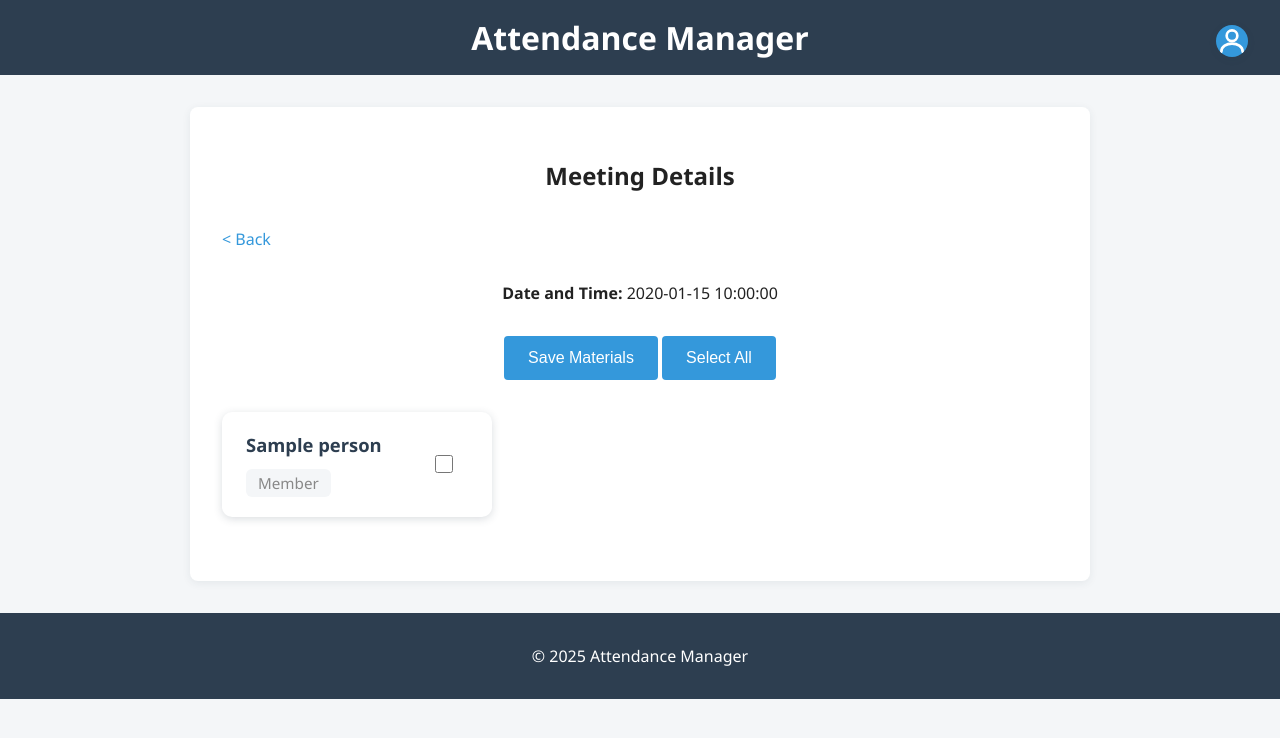
After one commit to Morrisvdb/AttendanceManagerWeb, a Python web app: template main/templates/view_meeting_materials.html in a window 1280 px wide. The commit adds this page. Shown: the top 738 px of the page. Run offline with Jinja, Linux system fonts and the light colour scheme; the template is opened without the code that fills it: most values are stand-ins (such as "Sample title", 1, 10 or a date in 2020); some libraries are stand-ins or nearby versions.

Commit message:
Updated run.sh and added material checking

```diff
--- a/main/__init__.py
+++ b/main/__init__.py
@@ -1,6 +1,6 @@
 from flask import Flask
 from dotenv import load_dotenv, find_dotenv, set_key
-from config import Development, Production
+from main.config import Development, Production
 import os, random, string
 
 API_URL = "http://localhost:5001"
--- /dev/null
+++ b/main/static/selectAllCheckboxesInForm.js
@@ -0,0 +1,6 @@
+function selectAllCheckboxesInForm() {
+    const checkboxes = document.querySelectorAll('input[type="checkbox"].presence-checkbox');
+    checkboxes.forEach((checkbox) => {
+        checkbox.checked = true;
+    });
+}
--- a/main/static/stylesheet.css
+++ b/main/static/stylesheet.css
@@ -64,7 +64,12 @@
     font-weight: bold;
     margin-bottom: 0.5rem;
     color: #2d3e50;
+    white-space: nowrap;
+    overflow: hidden;
+    text-overflow: ellipsis;
+    max-width: 150px;
 }
+
 .person-role {
     font-size: 0.95rem;
     color: #888;
@@ -81,14 +86,19 @@
     color: #155724;
 }
 
+.status-badge-teal {
+    background-color: #d1ecf1;
+    color: #0c5460;
+}
+
 .status-badge-orange {
     background-color: #ffe5d8;
     color: #0c5460
 }
 
-.status-badge-teal {
-    background-color: #d1ecf1;
-    color: #0c5460;
+.status-badge-red {
+    background-color: #f8d7da;
+    color: #721c24;
 }
 
 .person-attendance-card {
@@ -96,8 +106,8 @@
     border-radius: 10px;
     box-shadow: 0 2px 8px rgba(44, 62, 80, 0.175);
     padding: 1.25rem 1.5rem;
-    min-width: 220px;
-    max-width: 250px;
+    width: 270px;
+    max-width: 270px;
     flex: 1 1 180px;
     display: flex;
     flex-direction: row;
@@ -110,6 +120,7 @@
     width: 100%;
     align-items: center;
     justify-content: space-between;
+    gap: 1rem;
 }
 
 .person-info {
@@ -117,12 +128,15 @@
     flex-direction: column;
     gap: 0.25rem; /* small gap between name and role (stacked) */
     align-items: flex-start;
+    flex: 1;
+    min-width: 0;
 }
 
 .person-attendance-status {
-    margin-left: 1rem;
     display: flex;
     align-items: center;
+    gap: 0.5rem;
+    flex-shrink: 0;
 }
 
 .presence-checkbox {
@@ -353,6 +367,15 @@ form br {
     font-size: 1rem;
 }
 
+.return-button {
+    background: none;
+    border: none;
+    color: #3498db;
+    cursor: pointer;
+    font-size: 1rem;
+    padding: 0;
+}
+
 .alert {
     padding: 0.75rem 1rem;
     border-radius: 4px;
@@ -414,6 +437,28 @@ select {
     box-shadow: inset 0 1px 3px rgba(0,0,0,0.1);
 }
 
+fieldset {
+    margin: 0;
+    padding: 0;
+    border: none;
+}
+
+.disabled-form {
+    opacity: 0.6;
+    pointer-events: none;
+}
+
+.truncated-text {
+    white-space: nowrap;
+    overflow: hidden;
+    text-overflow: ellipsis;
+    max-width: 200px;
+}
+
+.redtablecell {
+    background-color: #f8d7da;
+}
+
 
 /* ----------------------
    Responsive Design
@@ -442,25 +487,6 @@ input[type="submit"],
     min-height: 44px;
 }
 
-/* Breakpoint: Tablet & Small Desktops (≤900px)
-@media (max-width: 900px) {
-    .card-list {
-        grid-template-columns: repeat(2, 1fr);
-        max-width: 720px;
-        gap: 1rem;
-    }
-    main {
-        margin: 1rem;
-        padding: 1.25rem;
-    }
-    .person-card,
-    .meeting-card,
-    .person-attendance-card {
-        max-width: none;
-        width: 100%;
-        min-width: 0;
-    }
-} */
 
 /* Breakpoint: Mobile Phones (≤600px) */
 @media (max-width: 600px) {
--- a/main/templates/view_group.html
+++ b/main/templates/view_group.html
@@ -36,7 +36,7 @@
         <p><strong>Meeting Day:</strong> {{ day_name }}</p>
         <p><strong>Meeting Time:</strong> {{ group.time }}</p>
         {% if next_meeting %}
-            <p><strong>Next Meeting:</strong> {{ next_meeting.date_time.strftime('%Y-%m-%d') }}</p>
+            <a href="{{url_for('view_meeting', meeting_id=next_meeting.id)}}" class="no-link-style"><p><strong>Next Meeting:</strong> <i><u>{{ next_meeting.date_time.strftime('%Y-%m-%d') }}</u></i></p></a>
 
         {% else %}
             <p><strong>Next Meeting:</strong> No upcoming meetings scheduled.</p>
@@ -44,6 +44,7 @@
         <!-- TODO: Add a button to the next meeting. -->
         <a href="{{ url_for('group_people', group_id=group.id) }}" class="button">People</a>
         <a href="{{ url_for('group_meetings', group_id=group.id) }}" class="button">Meetings</a> <br> <br>
+        <a href="{{ url_for('view_group_material_log', group_id=group.id) }}" class="button">Materials</a> <br> <br>
         <a href="{{ url_for('edit_group', group_id=group.id) }}" class="button">Edit Group</a>
         <a href="{{ url_for('delete_group', group_id=group.id) }}" class="button alert-danger" onclick="return confirm('Are you sure you want to delete this group?');">Delete Group</a>
     </div>
--- /dev/null
+++ b/main/templates/view_meeting_materials.html
@@ -0,0 +1,66 @@
+{% extends 'base.html' %}
+
+{% block title %}View Meeting Materials - Attendance Manager{% endblock %}
+
+{% block content %}
+    <script src="{{ url_for('static', filename='selectAllCheckboxesInForm.js') }}"></script>
+
+    <h2 class="centered">Meeting Details</h2>
+    <a href="{{ url_for('view_meeting', meeting_id=meeting.id) }}" class="return-button">< Back</a>
+    <div class="form-container centered">
+        <p><strong>Date and Time:</strong> {{ meeting.date_time }}</p>
+        {% if meeting.canceled %} <p><strong>Canceled</strong></p> {% endif %}
+
+
+
+    </div>
+    <div class="container centered">
+        <fieldset {% if meeting.canceled %}disabled="disabled" class="disabled-form"{% endif %}>
+            <form action="{{ url_for('meeting_materials', meeting_id=meeting.id) }}" method="post">
+                <button type="submit" class="button">Save Materials</button>
+                <button onclick="selectAllCheckboxesInForm()" type="button" class="button">Select All</button>
+
+                {% if people %}
+                    <div class="card-list">
+                        {% for person in people %}
+                            <a href="{{ url_for('view_person', person_id=person.id) }}" class="no-link-style">
+                                <div class="person-attendance-card">
+                                    <div class="person-row">
+                                        <div class="person-info">
+                                            <div class="person-name">{{ person.name }}</div>
+                                            <div class="person-role {% if person.role == 2 %}role-2{% elif person.role == 1 %}role-1{% endif %}">
+                                                {% if person.role == 2 %}Leader{% elif person.role == 1 %}Counsil{% else %}Member{% endif %}
+                                            </div>
+
+                                        </div>
+
+                                        <div class="person-attendance-status">
+                                                    <label class="presence-label">
+                                                        <!-- send explicit per-person keys: presence[<id>] -->
+                                                        <input type="hidden" name="material[{{ person.id }}]" value="0">
+                                                        <input type="checkbox" name="material[{{ person.id }}]" value="1" id="material-{{ person.id }}" class="presence-checkbox" onclick="event.stopPropagation();"
+                                                        {% if person.attendance.material == 1 %} checked{% endif %}>
+                                                    </label>
+                                            &nbsp;
+                                            {% if person.attendance.material == 0 %}
+                                                <div class="person-role status-badge-red">
+                                                    Incomplete
+                                                </div>
+                                            {% elif person.attendance.material %}
+                                                <div class="person-role status-badge-teal">
+                                                    Complete
+                                                </div>
+                                            {% endif %}
+                                        </div>
+                                    </div>
+                                </div>
+                            </a>
+                        {% endfor %}
+                    </div>
+                {% else %}
+                    <p>No people in this group.</p>
+                {% endif %}
+            </form>
+        </fieldset>
+    </div>
+{% endblock %}
--- a/requirements.txt
+++ b/requirements.txt
@@ -10,5 +10,8 @@ Jinja2==3.1.6
 MarkupSafe==3.0.3
 python-dotenv==1.2.1
 requests==2.32.5
+ua-parser==1.0.1
+ua-parser-builtins==0.18.0.post1
 urllib3==2.5.0
+user-agents==2.2.0
 Werkzeug==3.1.3
```
Also changed, not shown: main/app.py (+104 -6 lines), main/templates/view_group_material_log.html (added, +41 -0 lines), main/templates/view_meeting.html (+10 -4 lines), 1 other file.
